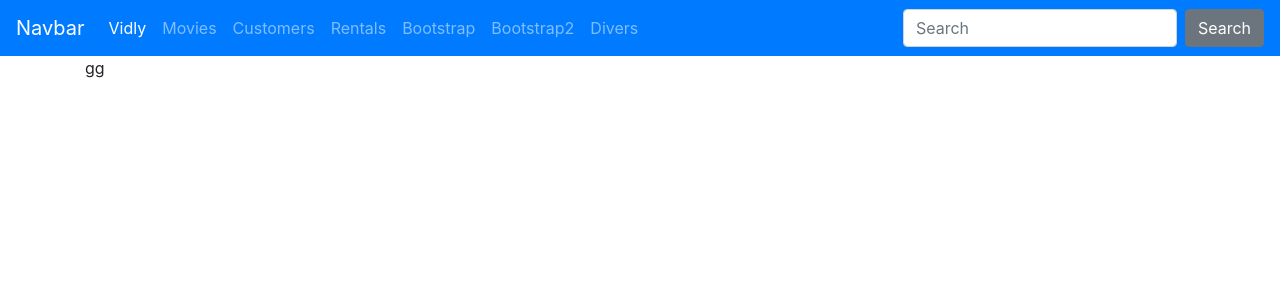
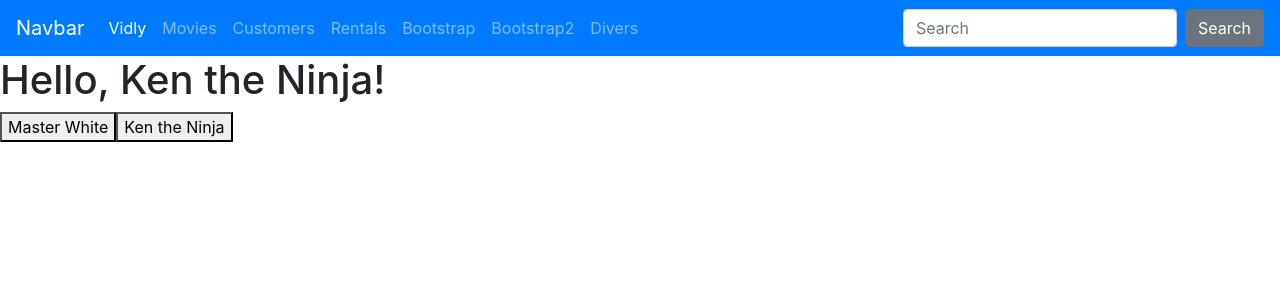
Before and after one commit to youssefchehata/masteringReactM, a React (Create React App) app: page /divers in a window 1280 px wide. Shown: the top 300 px of the page. Built offline with nearby package versions, Linux system fonts and the light colour scheme.

Commit message:
second commit

```diff
--- a/src/components/divers.jsx
+++ b/src/components/divers.jsx
@@ -1,14 +1,32 @@
 import React, { Component } from 'react';
 class Divers extends Component {
-    state = {  }
-    render() {
+
+
+
+      constructor(props) {
+        super(props);
+        this.state = {name: 'Ken the Ninja'};
+      }
+        // Define a handleClick method
+      handleClick (name){
+      this.setState({name:name})
+    }
+
+      render() {
         return (
-            <div className="container">
-            gg
+            <div>
+              <h1>Hello, {this.state.name}!</h1>
+              {/* Change the onClick event so that it calls the handleClick method */}
+            <button onClick={() => {this.handleClick('Master White')}}>Master White</button>
 
-            </div>
+              {/* Change the onClick event so that it calls the handleClick method */}
+            <button onClick={() => {this.handleClick('Ken the Ninja')}}>Ken the Ninja</button>
+
+          </div>
         );
+      }
     }
-}
+
+
 
 export default Divers;
```
Also changed, not shown: src/components/customers.jsx (+16 -0 lines).
